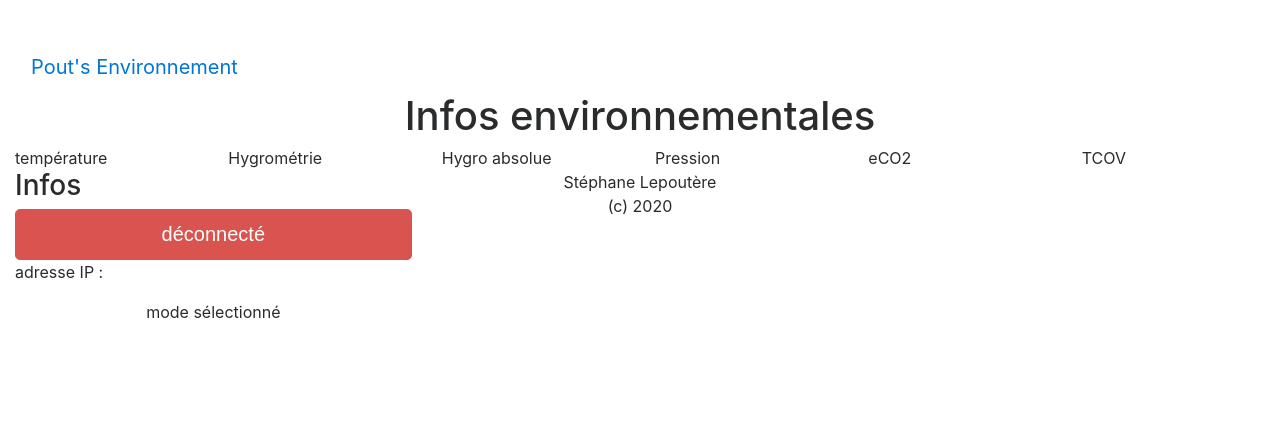
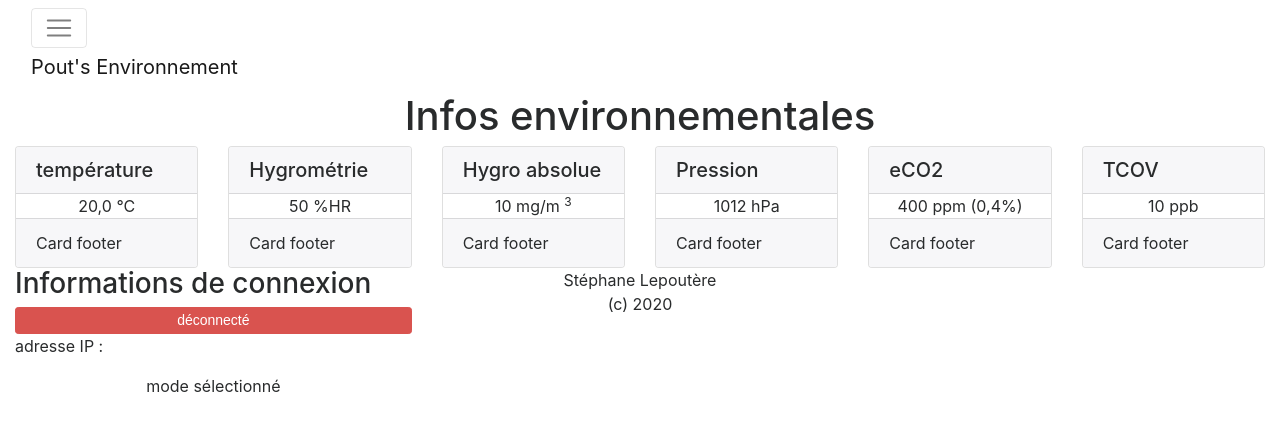
Before and after one commit to PoutsBF/QAir, a plain HTML site: page data/index.html in a window 1280 px wide. Drawn offline with Linux system fonts and the light colour scheme.

Commit message:
html / le navbar ne fonctionne pas...

```diff
--- a/data/index.html
+++ b/data/index.html
@@ -24,13 +24,14 @@
 
 <body>
 	<div class="container-fluid">
-		<nav class="navbar navbar-expand-lg navbar-dark bg-dark">
+		<nav class="navbar navbar-expand-lg navbar-light bg-">
 
 			<button class="navbar-toggler" type="button" data-toggle="collapse"
-				data-target="#bs-example-navbar-collapse-1">
+				data-target="#bs-navbar-1" aria-controls="bs-navbar-1" aria-expanded="true">
 				<span class="navbar-toggler-icon"></span>
-			</button> <a class="navbar-brand" href="#">Pout's Environnement</a>
-			<div class="collapse navbar-collapse" id="bs-example-navbar-collapse-1">
+			</button>
+			<a class="navbar-brand" href="#">Pout's Environnement</a>
+			<div class="collapse navbar-collapse" id="bs-navbar-1">
 				<ul class="navbar-nav">
 					<li class="nav-item active">
 						<a class="nav-link" href="#">Link <span class="sr-only">(current)</span></a>
@@ -60,20 +61,105 @@
 			</div>
 		</div>
 		<div class="row">
-			<div class="col-md-2">température</div>
-			<div class="col-md-2">Hygrométrie</div>
-			<div class="col-md-2">Hygro absolue</div>
-			<div class="col-md-2">Pression</div>
-			<div class="col-md-2">eCO2</div>
-			<div class="col-md-2">TCOV</div>
+			<div class="col-md-2">
+				<div class="card bg-default">
+					<h5 class="card-header">
+						température
+					</h5>
+					<div class="card-body text-center">
+						<p class="card-text">
+							<span id="val_temp">20,0</span> °C
+						</p>
+					</div>
+					<div class="card-footer">
+						Card footer
+					</div>
+				</div>
+			</div>
+			<div class="col-md-2">
+				<div class="card bg-default">
+					<h5 class="card-header">
+						Hygrométrie
+					</h5>
+					<div class="card-body text-center">
+						<p class="card-text">
+							<span id="val_hygro">50</span> %HR
+						</p>
+					</div>
+					<div class="card-footer">
+						Card footer
+					</div>
+				</div>
+			</div>
+			<div class="col-md-2">
+				<div class="card bg-default">
+					<h5 class="card-header">
+						Hygro absolue
+					</h5>
+					<div class="card-body text-center">
+						<p class="card-text">
+							<span id="val_hygroAbs">10</span> mg/m <sup>3</sup>
+						</p>
+					</div>
+					<div class="card-footer">
+						Card footer
+					</div>
+				</div>
+			</div>
+			<div class="col-md-2">
+				<div class="card bg-default">
+					<h5 class="card-header">
+						Pression
+					</h5>
+					<div class="card-body text-center">
+						<p class="card-text">
+							<span id="val_pression">1012</span> hPa
+						</p>
+					</div>
+					<div class="card-footer">
+						Card footer
+					</div>
+				</div>
+			</div>
+			<div class="col-md-2">
+				<div class="card bg-default">
+					<h5 class="card-header">
+						eCO2
+					</h5>
+					<div class="card-body text-center">
+						<p class="card-text">
+							<span id="val_eco2">400</span> ppm (0,4%)
+						</p>
+					</div>
+					<div class="card-footer">
+						Card footer
+					</div>
+				</div>
+			</div>
+			<div class="col-md-2">
+				<div class="card bg-default">
+					<h5 class="card-header">
+						TCOV
+					</h5>
+					<div class="card-body text-center">
+						<p class="card-text">
+							<span id="val_tcov">10</span> ppb
+						</p>
+					</div>
+					<div class="card-footer">
+						Card footer
+					</div>
+				</div>
+			</div>
 		</div>
 
 		<div class="row">
 			<div class="col-md-4">
 				<h3>
-					Infos
+					Informations de connexion
 				</h3>
-				<button id="btInfoConnection" type="button" class="btn btn-block btn-lg btn-danger" title="état...">
+				<button id="btInfoConnection" type="button"
+						class="btn btn-block btn-lg btn-danger btn-sm" title="état...">
 					déconnecté
 				</button>
 				<p>
--- a/data/js/scripts.js
+++ b/data/js/scripts.js
@@ -25,35 +25,18 @@ function hexToDec(hex) {
 domReady(function () {
     var idTimer;
     var connection = new WebSocket('ws://' + location.hostname + '/ws');
+
     //    var connection = new WebSocket('ws://' + location.hostname + ':81');
-    function onCouleur(color) {
-        if (connection.readyState === 1)
-        {
-            document.getElementById("idCouleur").value = color;
-            var couleur = hexToDec(color);
-            connection.send("{couleur:" + couleur + "}");
-        }
-    }
+    // function onCouleur(color) {
+    //     if (connection.readyState === 1)
+    //     {
+    //         document.getElementById("idCouleur").value = color;
+    //         var couleur = hexToDec(color);
+    //         connection.send("{couleur:" + couleur + "}");
+    //     }
+    // }
 
-    function onSelectionMode()
-    {
-        if (connection.readyState === 1)
-        {
-            var choixMode = document.getElementById("idSelectionMode").selectedIndex;
-            if (choixMode != -1)
-            {
-                connection.send("{mode:" + document.getElementById("idSelectionMode").selectedIndex + "}");
-                document.getElementById("affModeSelect").innerText = document.getElementById("idSelectionMode").options[choixMode].label;
-            }
-            else
-            {
-                document.getElementById("affModeSelect").innerText = "pas de mode sélectionné";
-            }
-        }
-    }
-
-    document.getElementById("idSelectionMode").addEventListener("change", onSelectionMode);
-    document.getElementById("idCouleur").addEventListener("change", onCouleur);
+    // document.getElementById("idCouleur").addEventListener("change", onCouleur);
 
     function onTimerWS()
     {
```
